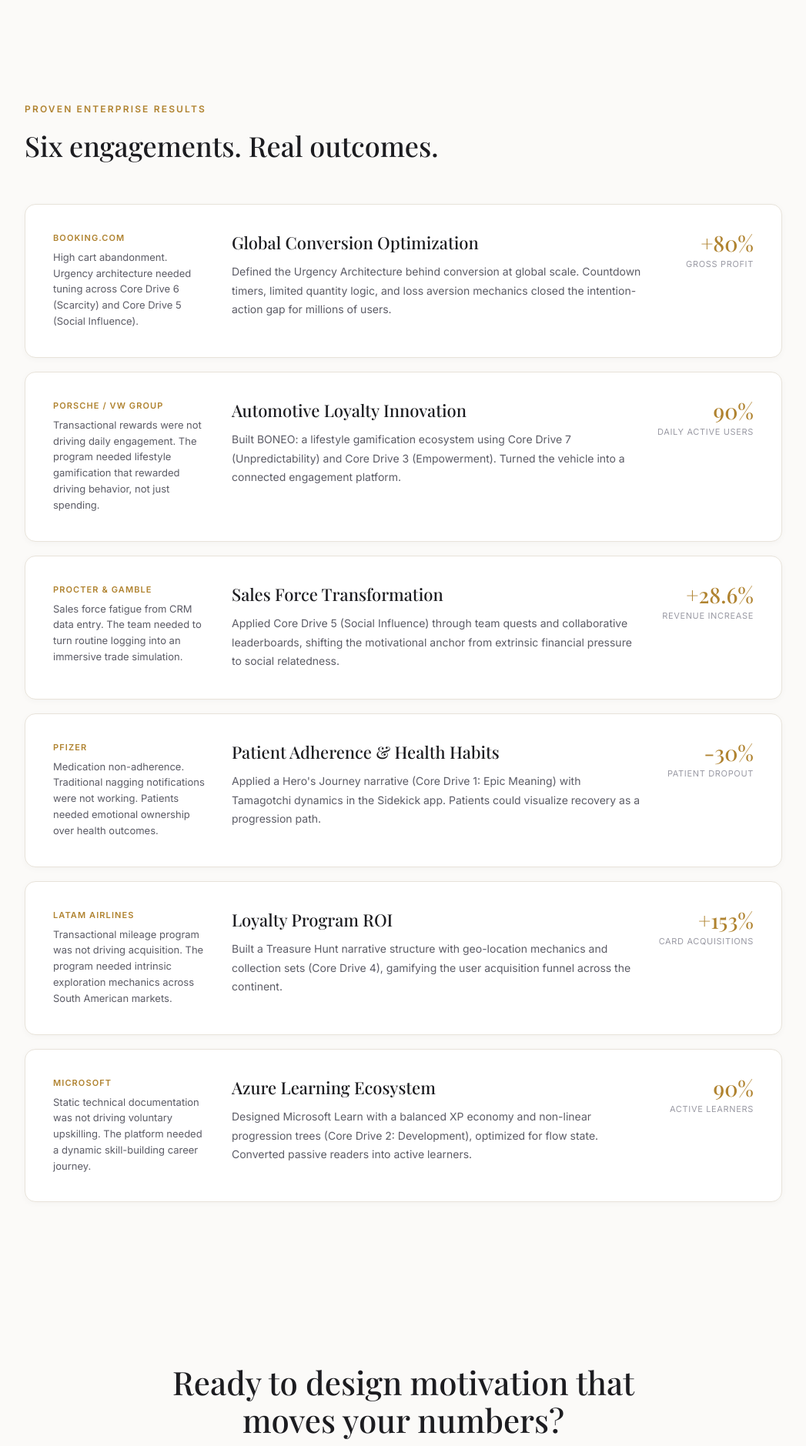
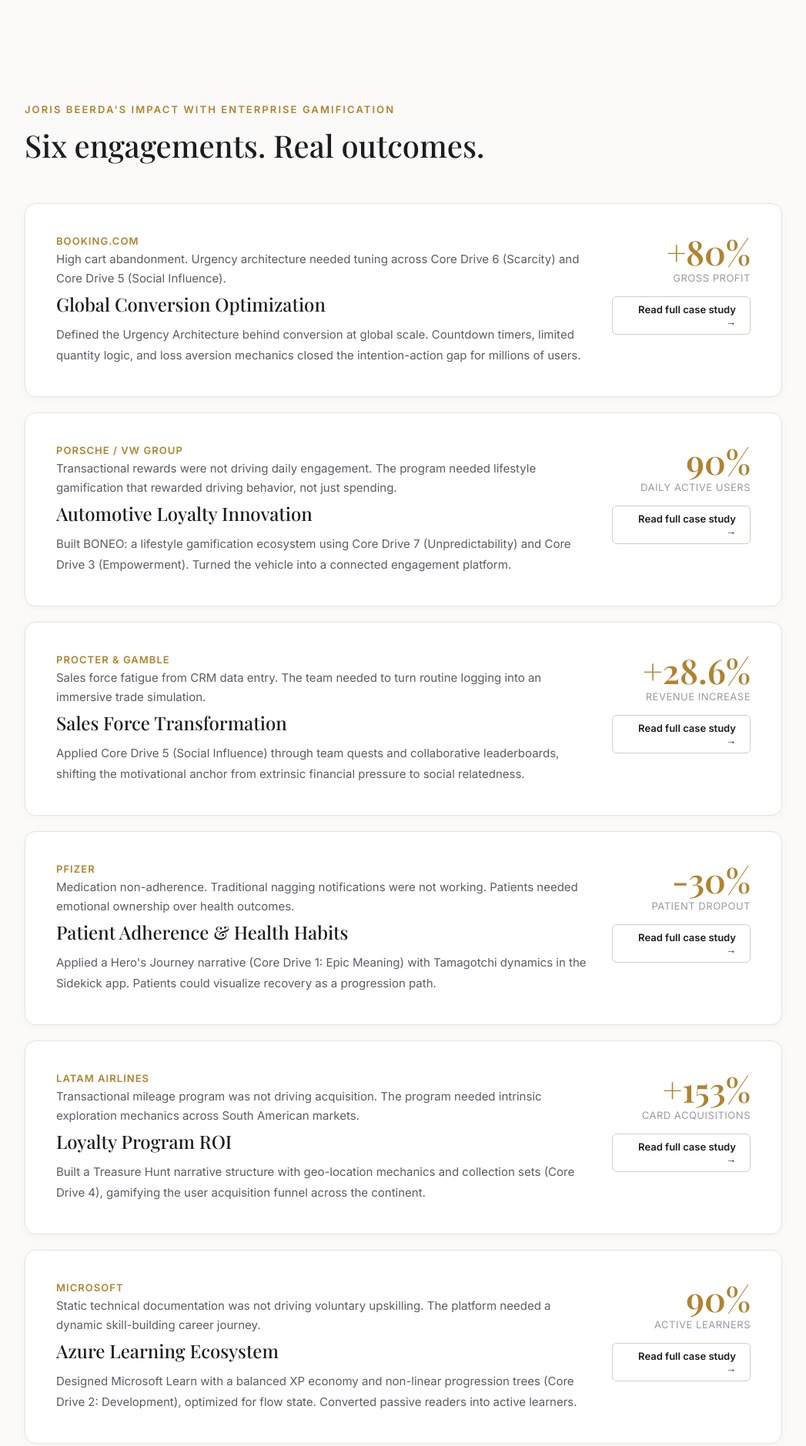
Before and after one commit to Scarcity888/jorisbeerda, a plain HTML site: page about-joris-beerda.html in a window 1280 px wide. Shown: the part 1440-3319 px from the top of the page at 77% size, without its empty margins (116-1163 px from the left). Drawn offline with nearby package versions, Linux system fonts and the light colour scheme.

Commit message:
Joris feedback round 1: bigger logos, case study redesign, CTA fixes
- Client logos: bigger (40px), removed link wrappers, consistent rendering
- Validation logos: non-clickable, logo-only display
- Case studies: header changed to 'Joris Beerda's impact with Enterprise Gamification'
- Case study cards: larger text (15px), prominent ROI numbers (44px), Read full case study buttons
- All CTA buttons: mailto:yours@adoptthebook.com

```diff
--- a/about-joris-beerda.html
+++ b/about-joris-beerda.html
@@ -89,17 +89,20 @@
   /* CASE STUDIES */
   .cases { padding:96px 48px; max-width:1080px; margin:0 auto; }
   .cases-header { margin-bottom:52px; }
-  .cases-header .section-label { font-size:12px; font-weight:600; letter-spacing:.18em; text-transform:uppercase; color:var(--accent); margin-bottom:16px; }
-  .cases-header h2 { font-family:'Playfair Display',serif; font-size:36px; font-weight:500; }
-  .case-card { background:var(--bg-card); border:1px solid var(--border); border-radius:14px; padding:36px; margin-bottom:18px; display:grid; grid-template-columns:200px 1fr auto; gap:32px; align-items:start; transition:all .3s; box-shadow:0 2px 8px rgba(0,0,0,0.03); }
+  .cases-header .section-label { font-size:13px; font-weight:600; letter-spacing:.16em; text-transform:uppercase; color:var(--accent); margin-bottom:16px; }
+  .cases-header h2 { font-family:'Playfair Display',serif; font-size:40px; font-weight:500; line-height:1.15; }
+  .case-card { background:var(--bg-card); border:1px solid var(--border); border-radius:14px; padding:40px; margin-bottom:20px; display:grid; grid-template-columns:1fr 180px; gap:28px; align-items:start; transition:all .3s; box-shadow:0 2px 8px rgba(0,0,0,0.03); }
   .case-card:hover { border-color:var(--accent); box-shadow:0 8px 28px rgba(0,0,0,0.06); }
-  .case-client { font-size:11px; font-weight:600; letter-spacing:.1em; text-transform:uppercase; color:var(--accent); margin-bottom:8px; }
-  .case-challenge { font-size:13px; color:var(--text-muted); line-height:1.6; }
-  .case-body h3 { font-family:'Playfair Display',serif; font-size:22px; font-weight:500; margin-bottom:12px; line-height:1.25; }
-  .case-body p { font-size:14px; color:var(--text-muted); line-height:1.75; }
-  .case-metric { text-align:right; }
-  .case-metric-number { font-family:'Playfair Display',serif; font-size:28px; font-weight:500; color:var(--accent); line-height:1; margin-bottom:6px; }
-  .case-metric-label { font-size:11px; color:var(--text-dim); letter-spacing:.06em; text-transform:uppercase; }
+  .case-card-left { display:flex; flex-direction:column; gap:6px; }
+  .case-client { font-size:13px; font-weight:600; letter-spacing:.08em; text-transform:uppercase; color:var(--accent); margin-bottom:4px; }
+  .case-challenge { font-size:15px; color:var(--text-muted); line-height:1.65; }
+  .case-body h3 { font-family:'Playfair Display',serif; font-size:24px; font-weight:500; margin-bottom:12px; line-height:1.25; }
+  .case-body p { font-size:15px; color:var(--text-muted); line-height:1.75; }
+  .case-card-right { text-align:right; display:flex; flex-direction:column; align-items:flex-end; gap:12px; }
+  .case-metric-number { font-family:'Playfair Display',serif; font-size:44px; font-weight:600; color:var(--accent); line-height:1; margin-bottom:4px; }
+  .case-metric-label { font-size:13px; color:var(--text-dim); letter-spacing:.04em; text-transform:uppercase; }
+  .case-readmore { display:inline-flex; align-items:center; gap:6px; font-size:13px; font-weight:600; color:var(--text); text-decoration:none; padding:8px 18px; border:1px solid var(--border-dark); border-radius:6px; transition:all .2s; margin-top:4px; }
+  .case-readmore:hover { border-color:var(--accent); color:var(--accent); background:var(--accent-soft); }
 
   /* CTA */
   .cta-section { padding:96px 48px; text-align:center; background:var(--bg); }
@@ -134,7 +137,7 @@
   <a href="index.html" class="nav-logo">Joris<span>.</span>Beerda</a>
   <ul class="nav-links">
     <li><a href="index.html">Home</a></li>
-    <li><a href="#contact" class="nav-cta">Book a Strategy Session</a></li>
+    <li><a href="mailto:yours@adoptthebook.com" class="nav-cta">Book a Strategy Session</a></li>
   </ul>
 </nav>
 
@@ -166,11 +169,12 @@
 
 <section class="cases" id="cases">
   <div class="cases-header">
-    <div class="section-label">Proven Enterprise Results</div>
+    <div class="section-label">Joris Beerda's impact with Enterprise Gamification</div>
     <h2>Six engagements. Real outcomes.</h2>
   </div>
 
   <div class="case-card">
+    <div class="case-card-left">
       <div>
         <div class="case-client">Booking.com</div>
         <div class="case-challenge">High cart abandonment. Urgency architecture needed tuning across Core Drive 6 (Scarcity) and Core Drive 5 (Social Influence).</div>
@@ -179,13 +183,18 @@
         <h3>Global Conversion Optimization</h3>
         <p>Defined the Urgency Architecture behind conversion at global scale. Countdown timers, limited quantity logic, and loss aversion mechanics closed the intention-action gap for millions of users.</p>
       </div>
-    <div class="case-metric">
+    </div>
+    <div class="case-card-right">
+      <div>
         <div class="case-metric-number">+80%</div>
         <div class="case-metric-label">Gross Profit</div>
+      </div>
+      <a href="#" class="case-readmore">Read full case study &rarr;</a>
     </div>
   </div>
 
   <div class="case-card">
+    <div class="case-card-left">
       <div>
         <div class="case-client">Porsche / VW Group</div>
         <div class="case-challenge">Transactional rewards were not driving daily engagement. The program needed lifestyle gamification that rewarded driving behavior, not just spending.</div>
@@ -194,13 +203,18 @@
         <h3>Automotive Loyalty Innovation</h3>
         <p>Built BONEO: a lifestyle gamification ecosystem using Core Drive 7 (Unpredictability) and Core Drive 3 (Empowerment). Turned the vehicle into a connected engagement platform.</p>
       </div>
-    <div class="case-metric">
+    </div>
+    <div class="case-card-right">
+      <div>
         <div class="case-metric-number">90%</div>
         <div class="case-metric-label">Daily Active Users</div>
+      </div>
+      <a href="#" class="case-readmore">Read full case study &rarr;</a>
     </div>
   </div>
 
   <div class="case-card">
+    <div class="case-card-left">
       <div>
         <div class="case-client">Procter &amp; Gamble</div>
         <div class="case-challenge">Sales force fatigue from CRM data entry. The team needed to turn routine logging into an immersive trade simulation.</div>
@@ -209,13 +223,18 @@
         <h3>Sales Force Transformation</h3>
         <p>Applied Core Drive 5 (Social Influence) through team quests and collaborative leaderboards, shifting the motivational anchor from extrinsic financial pressure to social relatedness.</p>
       </div>
-    <div class="case-metric">
+    </div>
+    <div class="case-card-right">
+      <div>
         <div class="case-metric-number">+28.6%</div>
         <div class="case-metric-label">Revenue Increase</div>
+      </div>
+      <a href="#" class="case-readmore">Read full case study &rarr;</a>
     </div>
   </div>
 
   <div class="case-card">
+    <div class="case-card-left">
       <div>
         <div class="case-client">Pfizer</div>
         <div class="case-challenge">Medication non-adherence. Traditional nagging notifications were not working. Patients needed emotional ownership over health outcomes.</div>
@@ -224,13 +243,18 @@
         <h3>Patient Adherence &amp; Health Habits</h3>
         <p>Applied a Hero's Journey narrative (Core Drive 1: Epic Meaning) with Tamagotchi dynamics in the Sidekick app. Patients could visualize recovery as a progression path.</p>
       </div>
-    <div class="case-metric">
+    </div>
+    <div class="case-card-right">
+      <div>
         <div class="case-metric-number">-30%</div>
         <div class="case-metric-label">Patient Dropout</div>
+      </div>
+      <a href="#" class="case-readmore">Read full case study &rarr;</a>
     </div>
   </div>
 
   <div class="case-card">
+    <div class="case-card-left">
       <div>
         <div class="case-client">LATAM Airlines</div>
         <div class="case-challenge">Transactional mileage program was not driving acquisition. The program needed intrinsic exploration mechanics across South American markets.</div>
@@ -239,13 +263,18 @@
         <h3>Loyalty Program ROI</h3>
         <p>Built a Treasure Hunt narrative structure with geo-location mechanics and collection sets (Core Drive 4), gamifying the user acquisition funnel across the continent.</p>
       </div>
-    <div class="case-metric">
+    </div>
+    <div class="case-card-right">
+      <div>
         <div class="case-metric-number">+153%</div>
         <div class="case-metric-label">Card Acquisitions</div>
+      </div>
+      <a href="#" class="case-readmore">Read full case study &rarr;</a>
     </div>
   </div>
 
   <div class="case-card">
+    <div class="case-card-left">
       <div>
         <div class="case-client">Microsoft</div>
         <div class="case-challenge">Static technical documentation was not driving voluntary upskilling. The platform needed a dynamic skill-building career journey.</div>
@@ -254,9 +283,13 @@
         <h3>Azure Learning Ecosystem</h3>
         <p>Designed Microsoft Learn with a balanced XP economy and non-linear progression trees (Core Drive 2: Development), optimized for flow state. Converted passive readers into active learners.</p>
       </div>
-    <div class="case-metric">
+    </div>
+    <div class="case-card-right">
+      <div>
         <div class="case-metric-number">90%</div>
         <div class="case-metric-label">Active Learners</div>
+      </div>
+      <a href="#" class="case-readmore">Read full case study &rarr;</a>
     </div>
   </div>
 </section>
@@ -264,7 +297,7 @@
 <section class="cta-section" id="contact">
   <h2>Ready to design motivation that moves your numbers?</h2>
   <p>Enterprise consulting, speaking inquiries, and strategy sessions.</p>
-  <a href="mailto:joris@octalysisgroup.com" class="btn-primary">Book a Strategy Session &rarr;</a>
+  <a href="mailto:yours@adoptthebook.com" class="btn-primary">Book a Strategy Session &rarr;</a>
 </section>
 
 <footer>
```
Also changed, not shown: index.html (+23 -24 lines). Lines whose indentation alone changed are shown as unchanged.
